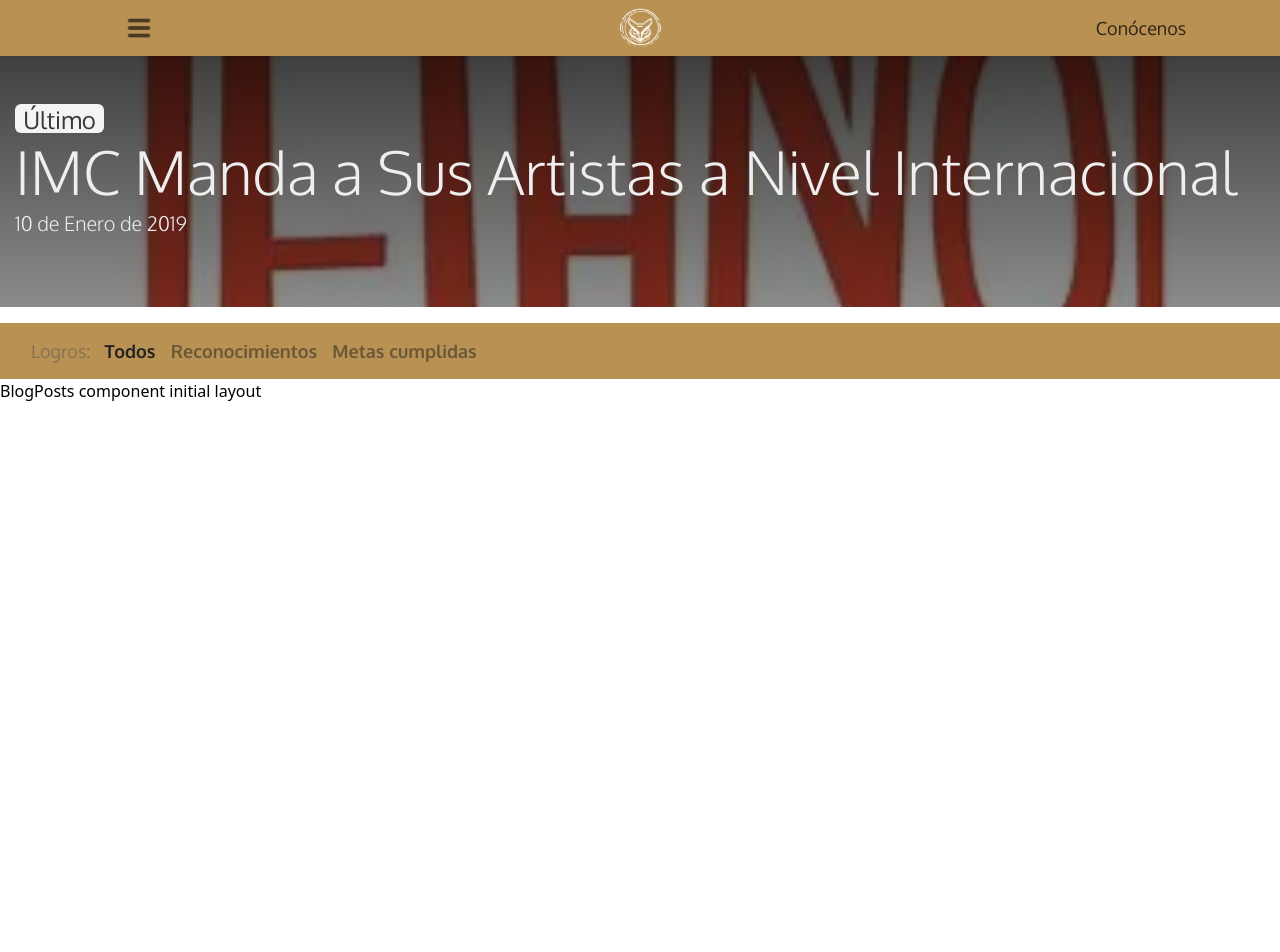
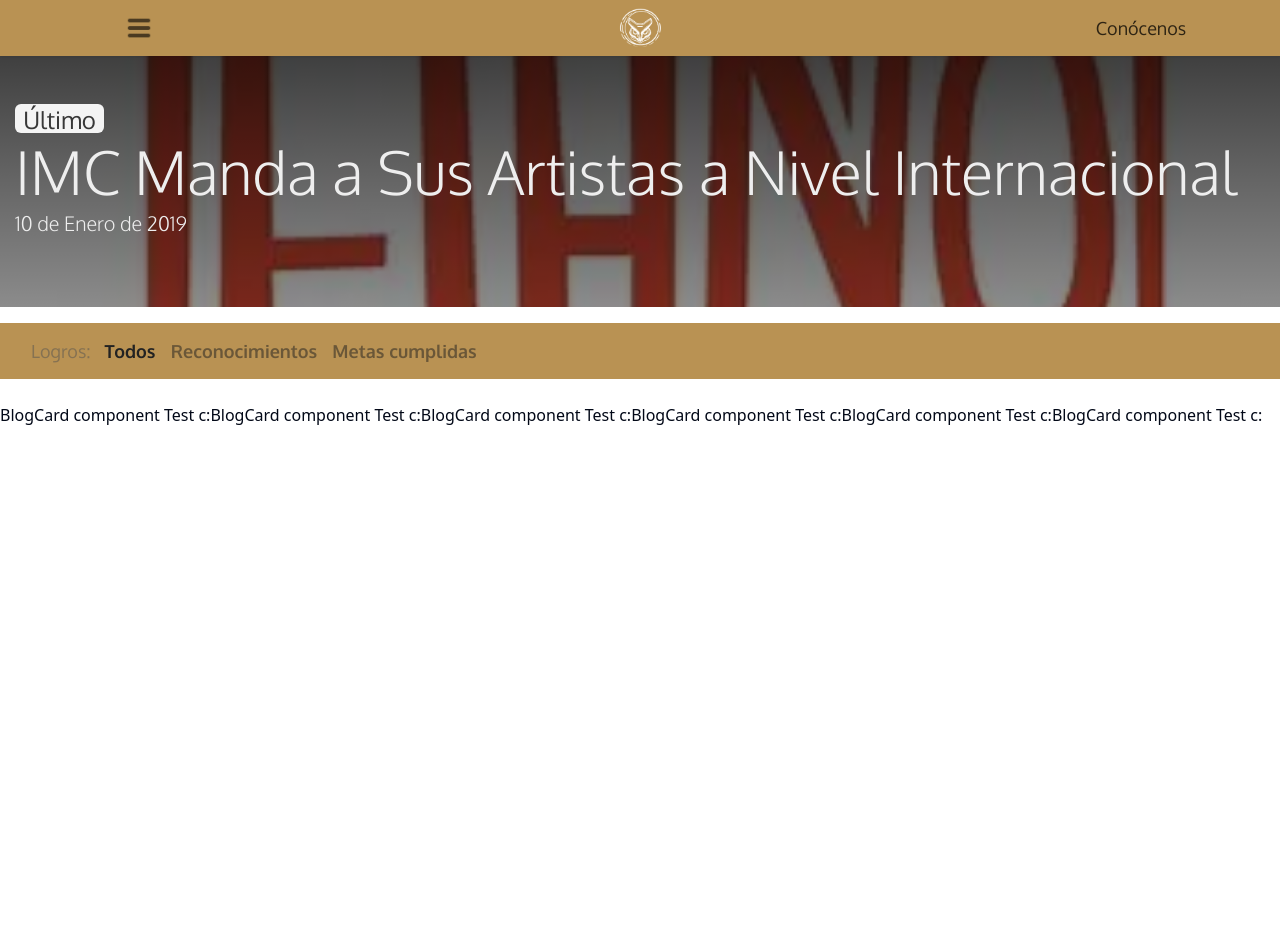
Before and after one commit to saulkurosaki/IZTAC-MUSIC-COMPANY, a Next.js app: page /blog in a window 1280 px wide. Shown: the top 952 px of the page. Before the commit the page ends 800 px from the top, so only its background shows below. Built offline with nearby package versions, Linux system fonts and the light colour scheme.

Commit message:
feat(BlogPosts): update the achievement property

```diff
--- a/components/blog/BlogPosts.tsx
+++ b/components/blog/BlogPosts.tsx
@@ -1,5 +1,27 @@
+import { allBlogPosts } from "@/lib/constants";
+import BlogCard from "./BlogCard";
+
 const BlogPosts = () => {
-  return <div className="text-black">BlogPosts component initial layout</div>;
+  return (
+    <section className="w-full h-[1181px]">
+      <div className="container w-[1320px] h-full px-0 py-6">
+        <div className="w-full h-full flex flex-wrap">
+          {allBlogPosts.map((post, index) => (
+            <BlogCard
+              key={`card_${index + 1}`}
+              author={post.author}
+              title={post.title}
+              description={post.description}
+              date={post.date}
+              image={post.image}
+              achievement={post.achievement}
+              url={post.url}
+            />
+          ))}
+        </div>
+      </div>
+    </section>
+  );
 };
 
 export default BlogPosts;
```
